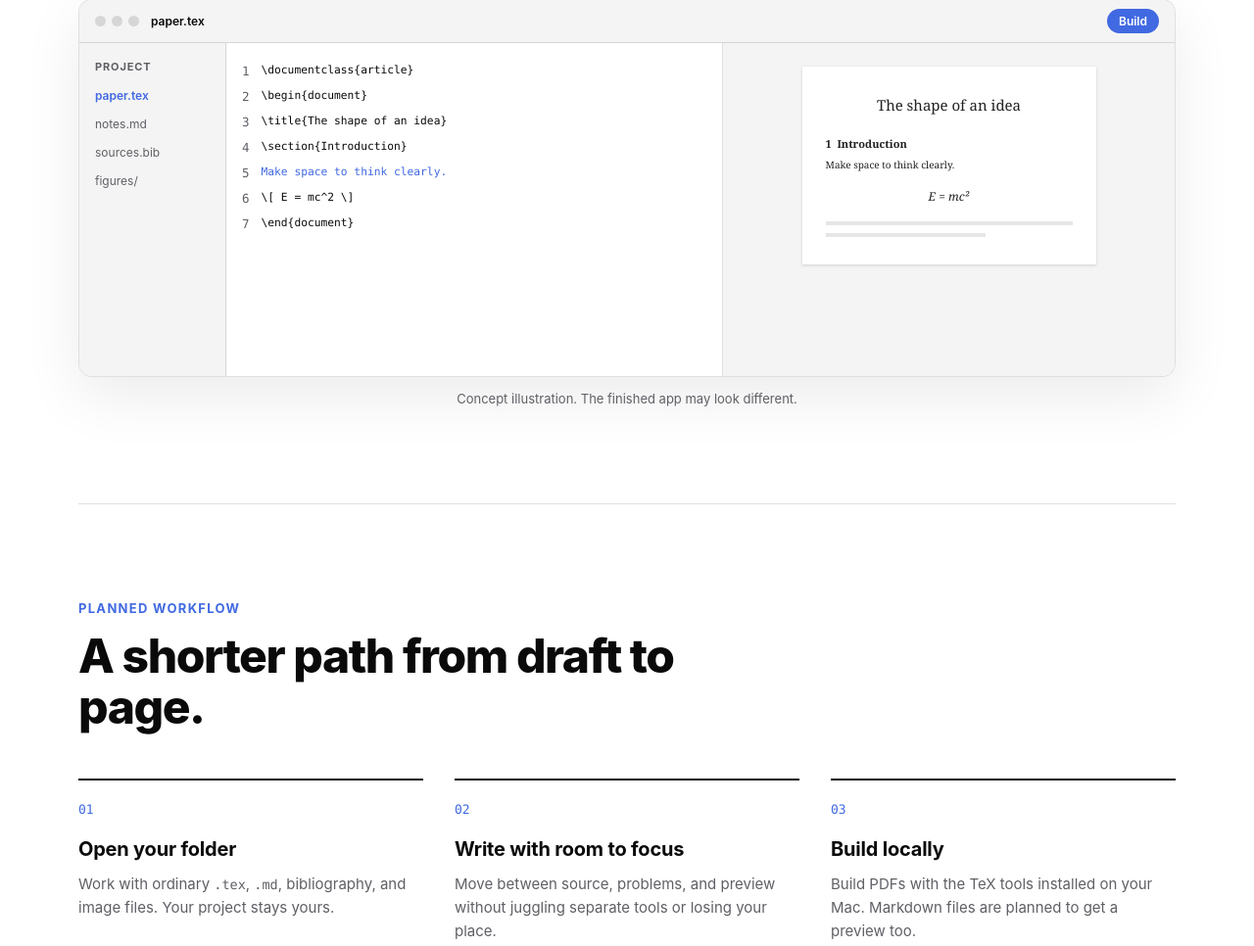
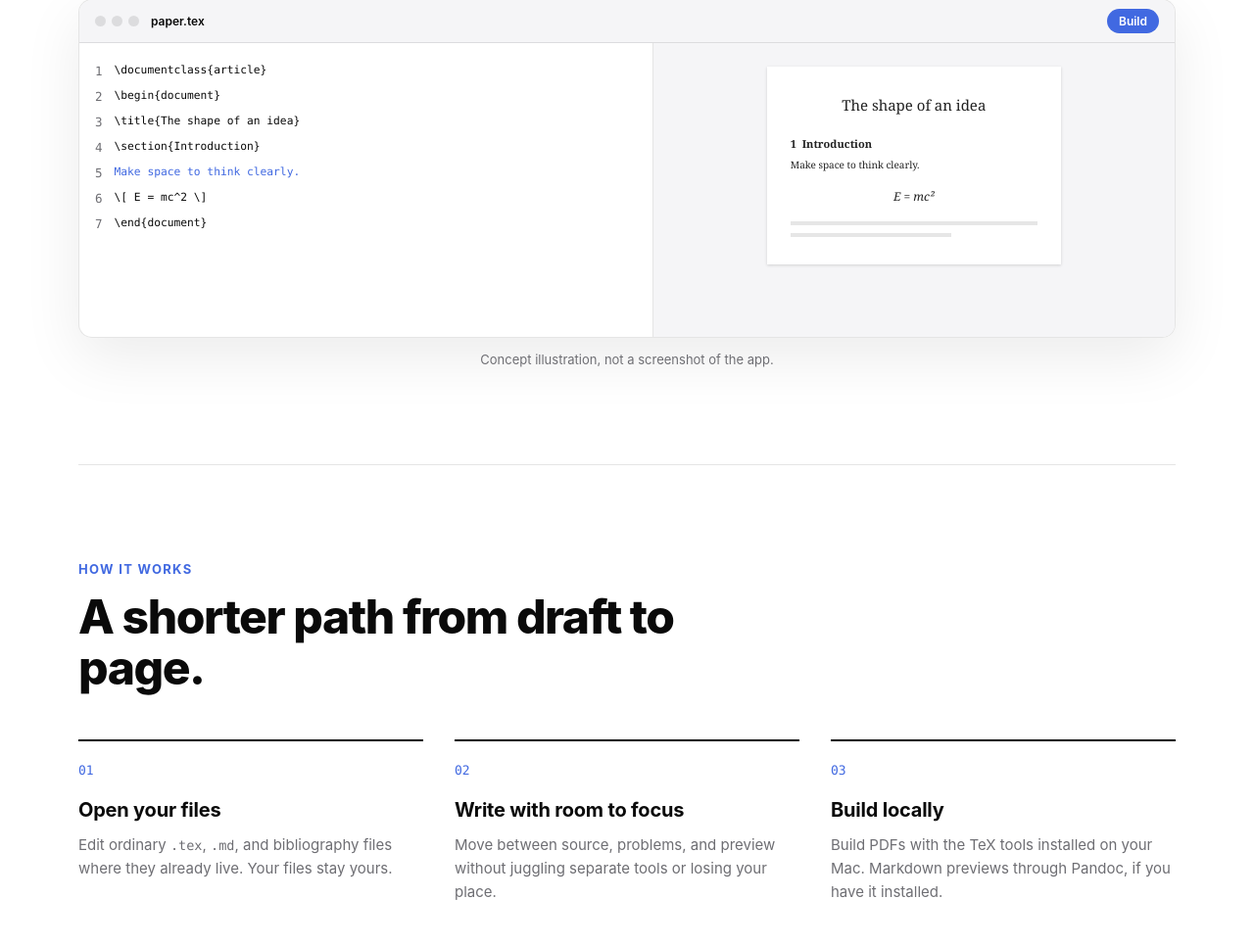
Before and after one commit to ayushmk7/NativeLatex, a plain HTML site: page landing/index.html in a window 1280 px wide. Shown: the part 674-1640 px from the top of the page at 98% size. Drawn offline with Linux system fonts and the light colour scheme.

Commit message:
Align landing palette and copy with reference sites and current app
- Neutrals now the Internship/Apple greys the app's Theme.swift uses;
  keep royal #4169E1 (app + icon brand) since the two reference sites
  use different blues; add the app's Increase Contrast blues.
- Copy matches main: one file per window (drop folder/project claims
  and the illustration's file rail), Pandoc Markdown preview, "no
  public download yet"; caption says not a screenshot.
- README: app builds locally but is not signed/notarized; GitHub Pages
  is the live deployment, Vercel optional; app has a native BB-8.
- Drop will-change on the BB-8 label (caused Chrome capture tiling).

Co-Authored-By: Claude Opus 5.5 <noreply@anthropic.com>

```diff
--- a/landing/index.html
+++ b/landing/index.html
@@ -5,7 +5,7 @@
     <meta name="viewport" content="width=device-width, initial-scale=1" />
     <meta name="color-scheme" content="light dark" />
     <meta name="theme-color" content="#ffffff" />
-    <meta name="description" content="LibreWeave is a native Mac app in development for writing LaTeX and Markdown beside a rendered preview, using your local files." />
+    <meta name="description" content="LibreWeave is a native Mac app for writing LaTeX and Markdown beside a rendered preview, using your local files. In development; no public download yet." />
     <title>LibreWeave — write the source, see the page</title>
     <link rel="icon" href="./icon.svg" type="image/svg+xml" />
     <script>
@@ -58,7 +58,7 @@
 
     <main id="main">
       <section class="hero" id="top" aria-labelledby="hero-title">
-        <p class="status"><span class="status-dot" aria-hidden="true"></span> Mac app · in development · no download yet</p>
+        <p class="status"><span class="status-dot" aria-hidden="true"></span> Mac app · in development · no public download yet</p>
         <h1 id="hero-title">Write the source.<br /><span class="accent">See the page.</span></h1>
         <p class="lede">A focused desk for LaTeX and Markdown. Open the files you already have, edit in place, and keep the rendered result beside your words.</p>
         <div class="actions">
@@ -74,13 +74,6 @@
               <span class="build-chip">Build</span>
             </div>
             <div class="window-content">
-              <div class="file-rail">
-                <p>Project</p>
-                <span class="active-file">paper.tex</span>
-                <span>notes.md</span>
-                <span>sources.bib</span>
-                <span>figures/</span>
-              </div>
               <div class="source-pane">
                 <div class="code"><span>1</span><code>\documentclass{article}</code></div>
                 <div class="code"><span>2</span><code>\begin{document}</code></div>
@@ -101,17 +94,17 @@
               </div>
             </div>
           </div>
-          <figcaption>Concept illustration. The finished app may look different.</figcaption>
+          <figcaption>Concept illustration, not a screenshot of the app.</figcaption>
         </figure>
       </section>
 
       <section class="section" id="workflow" aria-labelledby="workflow-title">
-        <p class="eyebrow">Planned workflow</p>
+        <p class="eyebrow">How it works</p>
         <h2 id="workflow-title">A shorter path from draft to page.</h2>
         <ol class="steps">
-          <li><span class="step-number">01</span><h3>Open your folder</h3><p>Work with ordinary <code>.tex</code>, <code>.md</code>, bibliography, and image files. Your project stays yours.</p></li>
+          <li><span class="step-number">01</span><h3>Open your files</h3><p>Edit ordinary <code>.tex</code>, <code>.md</code>, and bibliography files where they already live. Your files stay yours.</p></li>
           <li><span class="step-number">02</span><h3>Write with room to focus</h3><p>Move between source, problems, and preview without juggling separate tools or losing your place.</p></li>
-          <li><span class="step-number">03</span><h3>Build locally</h3><p>Build PDFs with the TeX tools installed on your Mac. Markdown files are planned to get a preview too.</p></li>
+          <li><span class="step-number">03</span><h3>Build locally</h3><p>Build PDFs with the TeX tools installed on your Mac. Markdown previews through Pandoc, if you have it installed.</p></li>
         </ol>
       </section>
 
@@ -120,8 +113,8 @@
         <h2 id="principles-title">Your files. <span class="accent">Your flow.</span></h2>
         <dl class="principle-list">
           <div><dt>Native on Mac</dt><dd>Familiar windows, menus, keyboard paths, and a real PDF preview.</dd></div>
-          <div><dt>Local by default</dt><dd>Editing and builds are designed to need no account and no internet connection.</dd></div>
-          <div><dt>More than one project</dt><dd>Keep separate workspaces open without mixing roots or results.</dd></div>
+          <div><dt>Local by default</dt><dd>Editing, builds, and previews need no account and no internet connection.</dd></div>
+          <div><dt>One window per document</dt><dd>Each file opens in its own window, and build output stays in a hidden folder beside it.</dd></div>
         </dl>
       </section>
     </main>
--- a/landing/styles.css
+++ b/landing/styles.css
@@ -1,12 +1,13 @@
-/* Black/white with one royal-blue accent, matching the owner's Website and Internship pages.
+/* Black/white with one royal-blue accent. Neutrals follow the Internship page and the app's Theme.swift (same Apple greys);
+   royal blue is the app/icon brand blue, sitting between Internship #0066CC and Website #0F2BFF.
    Contrast: #4169E1 on white 4.85:1 (also white text on it); #8BA6FF on black 9.0:1. */
 :root {
   color-scheme: light;
   --bg: #ffffff;
   --fg: #0a0a0a;
-  --muted: #5f5f66;
-  --solid: #f4f4f4;
-  --line: rgba(0, 0, 0, .12);
+  --muted: #6e6e73;
+  --solid: #f5f5f7;
+  --line: rgba(0, 0, 0, .10);
   --accent: #4169e1;      /* blue as text, links, focus */
   --fill: #4169e1;        /* filled button, white text */
   --fill-hover: #3155c4;
@@ -19,10 +20,10 @@
 html[data-theme="dark"] {
   color-scheme: dark;
   --bg: #000000;
-  --fg: #ffffff;
-  --muted: #a1a1a8;
-  --solid: #141414;
-  --line: rgba(255, 255, 255, .16);
+  --fg: #f5f5f7;
+  --muted: #98989d;
+  --solid: #141416;
+  --line: rgba(255, 255, 255, .14);
   --accent: #8ba6ff;
 }
 
@@ -48,7 +49,7 @@ code { font-family: var(--mono); font-size: .9em; }
 .site-nav a:hover, .site-footer a:hover { color: var(--accent); }
 
 /* BB-8: artwork untouched; just size, outline, and a focusable checkbox (bb8.css hides it with display:none) */
-.bb8-toggle { --toggle-size: 5.6px; flex: none; will-change: transform; }
+.bb8-toggle { --toggle-size: 5.6px; flex: none; }
 .bb8-toggle__container { box-shadow: 0 0 0 2px var(--fg); }
 .bb8-toggle__checkbox { display: block !important; position: absolute; opacity: 0; width: 1px; height: 1px; margin: 0; }
 .bb8-toggle__checkbox:focus-visible + .bb8-toggle__container { outline: 3px solid var(--ring); outline-offset: 4px; }
@@ -72,10 +73,7 @@ h1 { margin: var(--s5) 0; font-size: clamp(40px, 7vw, 80px); font-weight: 800; l
 .traffic-lights i { width: 11px; height: 11px; border-radius: 50%; background: var(--line); }
 .window-title { margin-right: auto; font-weight: 600; }
 .build-chip { padding: 3px 12px; border-radius: 999px; background: var(--fill); color: #fff; font-weight: 600; }
-.window-content { display: grid; grid-template-columns: 150px minmax(0, 1.1fr) minmax(0, 1fr); min-height: 340px; }
-.file-rail { display: flex; flex-direction: column; gap: 10px; padding: var(--s4); border-right: 1px solid var(--line); background: var(--solid); font-size: 12px; color: var(--muted); }
-.file-rail p { font-size: 11px; font-weight: 700; text-transform: uppercase; letter-spacing: .08em; }
-.active-file { color: var(--accent); font-weight: 600; }
+.window-content { display: grid; grid-template-columns: minmax(0, 1.1fr) minmax(0, 1fr); min-height: 300px; }
 .source-pane { padding: var(--s4) 0; border-right: 1px solid var(--line); overflow: hidden; }
 .code { display: flex; gap: var(--s3); padding: 3px var(--s4); font-size: 12.5px; white-space: nowrap; }
 .code span { min-width: 1ch; color: var(--muted); font-family: var(--mono); }
@@ -105,8 +103,7 @@ h2 { max-width: 20ch; font-size: clamp(30px, 4.5vw, 48px); font-weight: 800; lin
 
 @media (max-width: 800px) {
   .window-content { grid-template-columns: minmax(0, 1fr) minmax(0, 1fr); min-height: 0; }
-  .file-rail { display: none; }
-  .steps { grid-template-columns: 1fr; gap: var(--s5); }
+    .steps { grid-template-columns: 1fr; gap: var(--s5); }
   .principle-list div { grid-template-columns: 1fr; gap: 4px; }
 }
 
@@ -133,6 +130,8 @@ h2 { max-width: 20ch; font-size: clamp(30px, 4.5vw, 48px); font-weight: 800; lin
   html { scroll-behavior: auto; }
   *, *::before, *::after { transition: none !important; animation: none !important; }
 }
+/* Increase Contrast: same values as the app's Theme.swift */
 @media (prefers-contrast: more) {
-  :root, html[data-theme="dark"] { --line: var(--muted); }
+  :root { --line: #8e8e93; --muted: #3a3a3c; --accent: #1e3fb8; --fill: #1e3fb8; --fill-hover: #1e3fb8; }
+  html[data-theme="dark"] { --line: #8e8e93; --muted: #c7c7cc; --accent: #b4c6ff; --fill: #2f55d4; --fill-hover: #2f55d4; }
 }
```
Also changed, not shown: 2 other files.
